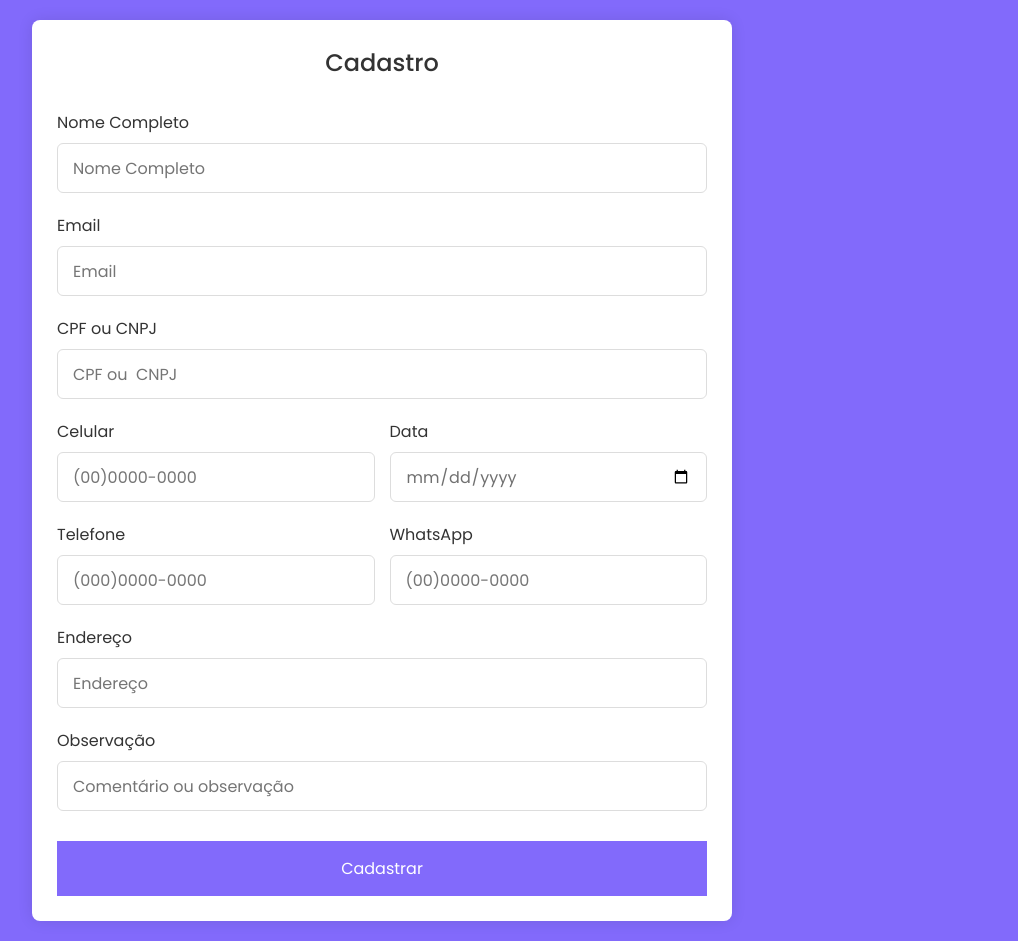
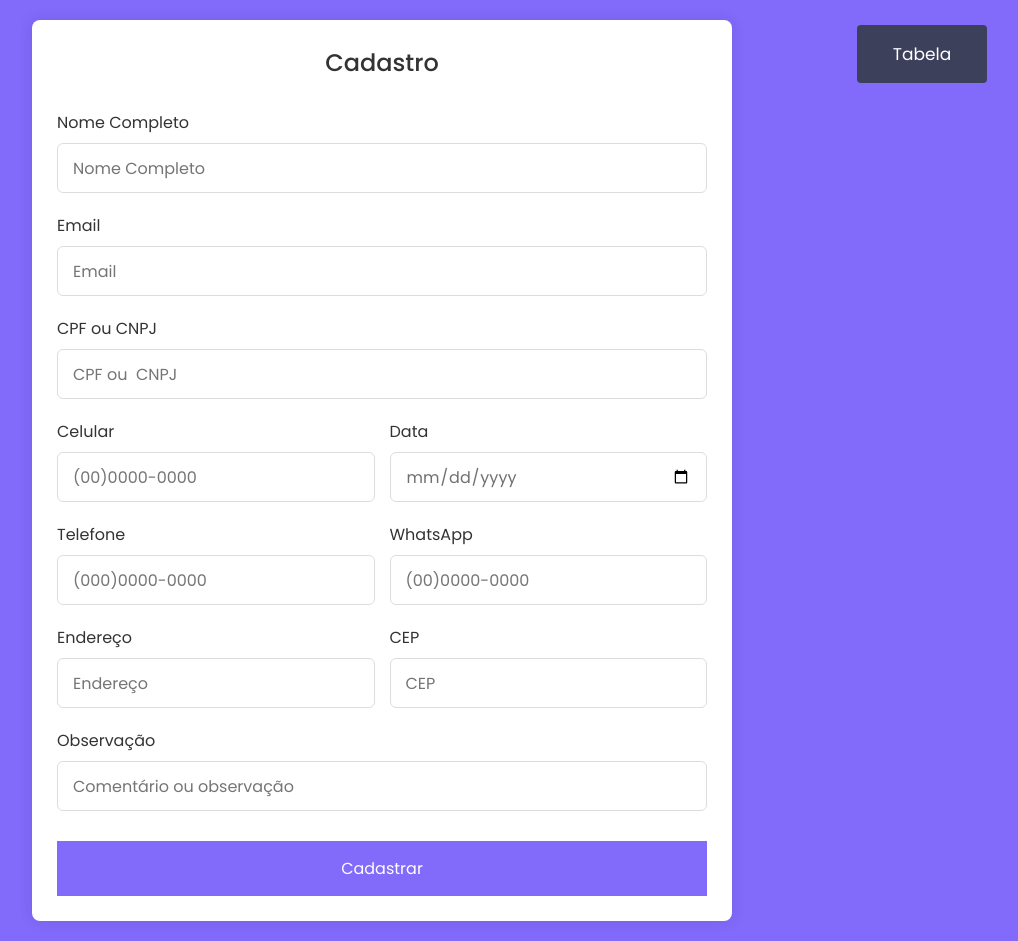
Before and after one commit to arthurMalveste/portaria, a Flask app: page / in a window 1280 px wide. Shown: the whole page, without its empty margins (258-1276 px from the left). Run offline with Flask 3, Linux system fonts and the light colour scheme.

Commit message:
Add AI, botao, cep e correção de bugs
Falta terminar o botão e corrigir o bug da data

```diff
--- a/app.py
+++ b/app.py
@@ -1,13 +1,16 @@
 
-from flask import Flask, render_template, request, redirect
+from flask import Flask, jsonify, render_template, request, redirect
 from flask_sqlalchemy import SQLAlchemy
 from flask import request
 import datetime
+from datetime import datetime, timezone, timedelta
+
 
 
 
 app = Flask(__name__)
 app.config['SQLALCHEMY_DATABASE_URI'] = 'mysql://Arthur_Malveste:Amm.22.01.78@localhost/portaria'
+app.config['TIMEZONE'] = 'America/Sao_Paulo'  # Substitua pelo seu fuso horário
 db = SQLAlchemy(app)
 
 # parte do banco de dados
@@ -21,7 +24,8 @@ class Pessoa(db.Model):
     whatsapp = db.Column(db.String(10), unique=True, nullable=False)
     endereco = db.Column(db.String(100), nullable=False)
     observacao = db.Column(db.Text)
-    data_cadastro = db.Column(db.DateTime, default=datetime.datetime.utcnow)  # Adicionando a coluna de hora de entrada
+    data_cadastro = db.Column(db.DateTime, default=datetime.now(timezone(timedelta(hours=-3))))  # Adicionando a coluna de hora de entrada
+    cep = db.Column(db.String(8), unique=True, nullable=False)
 
     def __repr__(self):
         return f'<Pessoa {self.nome_completo}>'
@@ -39,17 +43,35 @@ def index():
 
 @app.route('/cadastro', methods=['GET', 'POST'])
 def cadastro():
+
     if request.method == 'POST':
         nome_completo = request.form['nome_completo']
-        email = request.form['email']
-        cpf = request.form['cpf']
-        celular = request.form['celular']
-        telefone = request.form['telefone']
-        whatsapp = request.form['whatsapp']
-        endereco =request.form['endereco']
-        observacao = request.form['observacao']
 
-        # A data_cadastro é definida automaticamente como datetime.datetime.utcnow()
+        # Verificar se o nome já existe no banco de dados
+        pessoa_existente = Pessoa.query.filter_by(nome_completo=nome_completo).first()
+
+        if pessoa_existente:
+            # Se o nome já existe, preencha os outros campos do formulário
+            cpf = pessoa_existente.cpf
+            celular = pessoa_existente.celular
+            email = pessoa_existente.email
+            # data_cadastro = pessoa_existente.data_cadastro
+            telefone = pessoa_existente.telefone
+            whatsapp = pessoa_existente.whatsapp
+            endereco = pessoa_existente.endereco
+            cep = pessoa_existente.cep
+            observacao = pessoa_existente.observacao
+        else:
+            # Se o nome não existe, obtenha os valores dos outros campos do formulário
+            nome_completo = request.form['nome_completo']
+            email = request.form['email']
+            cpf = request.form['cpf']
+            celular = request.form['celular']
+            telefone = request.form['telefone']
+            whatsapp = request.form['whatsapp']
+            endereco =request.form['endereco']
+            observacao = request.form['observacao']
+            cep = request.form['cep']
 
         pessoa = Pessoa(
             nome_completo=nome_completo,
@@ -59,7 +81,9 @@ def cadastro():
             telefone=telefone,
             whatsapp=whatsapp,
             observacao=observacao,
-            endereco=endereco
+            endereco=endereco,
+            cep=cep,
+            # data_cadastro=data_cadastro
         )
 
         db.session.add(pessoa)
@@ -101,6 +125,31 @@ def excluir_pessoa(id):
         return "ID não encontrado", 404
 
 
+@app.route('/verificar_nome', methods=['GET'])
+def verificar_nome():
+    nome = request.args.get('nome')  # Obtenha o nome da consulta de URL
+    pessoa = Pessoa.query.filter_by(nome_completo=nome).first()
+
+    if pessoa:
+        # Se o nome já existir, retorne seus detalhes em JSON
+        return {
+            'nome_completo': pessoa.nome_completo,
+            'email': pessoa.email,
+            'cpf': pessoa.cpf,
+            'celular': pessoa.celular,
+            'telefone': pessoa.telefone,
+            'whatsapp': pessoa.whatsapp,
+            'endereco': pessoa.endereco,
+            'observacao': pessoa.observacao,
+            'cep': pessoa.cep,
+        }
+    else:
+        # Se o nome não existir, retorne um objeto JSON vazio
+        return {}
+
+
+
+
 if __name__ == '__main__':
     with app.app_context():
         db.create_all()
--- a/static/css/style.css
+++ b/static/css/style.css
@@ -6,6 +6,56 @@
   box-sizing: border-box;
   font-family: "Poppins", sans-serif;
 }
+
+.div-botao{
+  position: absolute;
+    top: 10px; /* Distância em relação ao topo da tela */
+    right: 10px; /* Distância em relação à direita da tela */
+    padding: 10px 20px;
+    cursor: pointer;
+}
+
+
+button {
+  display: inline-block;
+  border-radius: 4px;
+  background-color: #3d405b;
+  border: none;
+  color: #FFFFFF;
+  text-align: center;
+  font-size: 17px;
+  padding: 16px;
+  width: 130px;
+  transition: all 0.5s;
+  cursor: pointer;
+  margin: 5px;
+ }
+
+ button span {
+  cursor: pointer;
+  display: inline-block;
+  position: relative;
+  transition: 0.5s;
+ }
+
+ button span:after {
+  content: '»';
+  position: absolute;
+  opacity: 0;
+  top: 0;
+  right: -15px;
+  transition: 0.5s;
+ }
+
+ button:hover span {
+  padding-right: 15px;
+ }
+
+ button:hover span:after {
+  opacity: 1;
+  right: 0;
+ }
+
 body {
   min-height: 100vh;
   display: flex;
@@ -13,6 +63,7 @@ body {
   justify-content: center;
   padding: 20px;
   background: rgb(130, 106, 251);
+  overflow: hidden;
 }
 .container {
   position: relative;
--- /dev/null
+++ b/static/js/main.js
@@ -0,0 +1,22 @@
+
+function varnome() {
+    console.log("Ativou")
+  var nome = document.getElementById('nome_completo').value;
+
+  // Faça uma solicitação AJAX para verificar_nome
+  fetch('/verificar_nome?nome=' + nome)
+      .then(function(response) {
+          return response.json();
+      })
+      .then(function(data) {
+          // Preencha os campos do formulário com os dados retornados
+          document.getElementById('email').value = data.email || '';
+          document.getElementById('cpf').value = data.cpf || '';
+          document.getElementById('celular').value = data.celular || '';
+          document.getElementById('telefone').value = data.telefone || '';
+          document.getElementById('whatsapp').value = data.whatsapp || '';
+          document.getElementById('endereco').value = data.endereco || '';
+          document.getElementById('observacao').value = data.observacao || '';
+          document.getElementById('cep').value = data.cep || '';
+      });
+}
--- a/templates/index.html
+++ b/templates/index.html
@@ -8,14 +8,21 @@
     <title>Cadastro</title>
     <!---Custom CSS File--->
     <link rel="stylesheet" href="../static/css/style.css" />
+    <script src="../static/js/main.js"></script>
   </head>
   <body>
+    <div class="div-botao">
+      <button>
+        <span>Tabela</span>
+      </button>
+    </div>
+
     <section class="container">
       <header>Cadastro</header>
       <form action="/cadastro" method="POST"class="form">
         <div class="input-box">
           <label for="nome_completo">Nome Completo</label>
-          <input type="text" id="nome_completo" name="nome_completo" placeholder="Nome Completo" required />
+          <input type="text" name="nome_completo" id="nome_completo" placeholder="Nome Completo" required onblur="varnome()">
         </div>
 
         <div class="input-box">
@@ -25,13 +32,13 @@
 
         <div class="input-box">
           <label for="cpf">CPF ou CNPJ</label>
-          <input type="number" id="cpf" name="cpf"  placeholder="CPF ou  CNPJ" required />
+          <input type="number" id="cpf" name="cpf"  placeholder="CPF ou  CNPJ" required/>
         </div>
 
         <div class="column">
           <div class="input-box">
             <label for="celular">Celular</label>
-            <input id="celular" name="celular"  type="number" placeholder="(00)0000-0000" required />
+            <input  name="celular" id="celular"  type="number" placeholder="(00)0000-0000" required />
           </div>
           <div class="input-box">
             <label>Data</label>
@@ -48,16 +55,24 @@
             <input type="number" id="whatsapp" name="whatsapp" placeholder="(00)0000-0000" />
           </div>
         </div>
-        <div class="input-box">
-          <label for="endereco">Endereço</label>
-          <input id="endereco" name="endereco" type="text" placeholder="Endereço"/>
+        <div class="column">
+          <div class="input-box">
+            <label for="endereco">Endereço</label>
+            <input name="endereco" id="endereco" type="text" placeholder="Endereço"/>
+          </div>
+          <div class="input-box">
+            <label for="cep">CEP</label>
+            <input name="cep" id="cep" type="number" placeholder="CEP"/>
+          </div>
         </div>
         <div class="input-box">
           <label for="observacao">Observação</label>
-          <input id="observacao" name="observacao" type="text" placeholder="Comentário ou observação"/>
+          <input name="observacao" id="observacao" type="text" placeholder="Comentário ou observação"/>
         </div>
         <input class="button" type="submit" value="Cadastrar">
       </form>
     </section>
+
+
   </body>
 </html>
```
Also changed, not shown: templates/tabela.html (+10 -3 lines).
